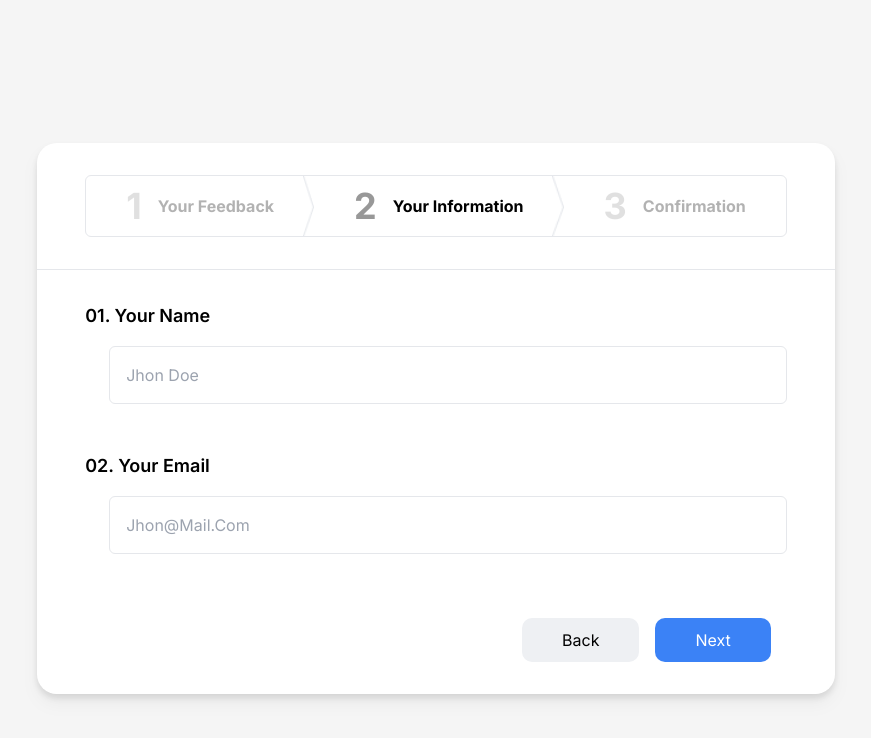
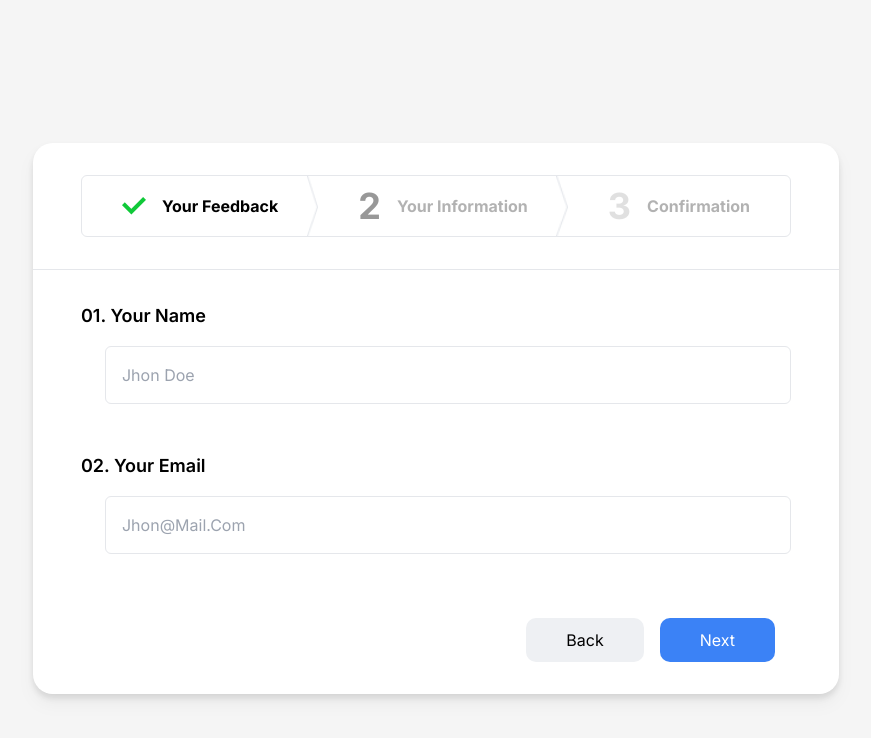
Before and after one commit to Jerald-tonmoy-dias/multi-step-form, a React (Vite) app: page / in a window 1280 px wide. Both pictures are taken after a click on the button "Next". Shown: the part 257-995 px from the top of the page, without its empty margins (204-1075 px from the left). Built offline with nearby package versions, Linux system fonts and the light colour scheme.

Commit message:
topnavbar checked

```diff
--- a/package.json
+++ b/package.json
@@ -10,8 +10,7 @@
   },
   "dependencies": {
     "react": "^18.2.0",
-    "react-dom": "^18.2.0",
-    "react-icons": "^4.4.0"
+    "react-dom": "^18.2.0"
   },
   "devDependencies": {
     "@types/react": "^18.0.17",
--- a/src/components/BottomNavigation.jsx
+++ b/src/components/BottomNavigation.jsx
@@ -11,11 +11,25 @@ export default function BottomNavigation({
     console.log("data paisi", navigationTitle);
   }, []);
 
+  // handle next button
+  const handleNextButton = () => {
+    setCountSteps((prevCountSteps) => prevCountSteps + 1);
+    setNavigationTitle([...navigationTitle], [navigationTitle[countSteps].complete = true]);
+
+
+  }
+
+  // handle back button
+  const handleBackButton = () => {
+    setCountSteps((prevCountSteps) => prevCountSteps - 1);
+    setNavigationTitle([...navigationTitle], [navigationTitle[countSteps].complete = false]);
+  }
+
   return (
     <div className="mx-12 py-8 flex justify-end">
       {countSteps > 0 ? (
         <button
-          onClick={() => setCountSteps((prevCountSteps) => prevCountSteps - 1)}
+          onClick={() => handleBackButton()}
           className="bg-template_btn_bg_gray text-black rounded-10 capitalize custom-px-40 mr-4"
         >
           back
@@ -25,7 +39,7 @@ export default function BottomNavigation({
       )}
       {countSteps < navigationTitle.length - 1 ? (
         <button
-          onClick={() => setCountSteps((prevCountSteps) => prevCountSteps + 1)}
+          onClick={() => handleNextButton()}
           className={`bg-blue-500 text-white rounded-10 capitalize custom-px-40 mr-4 `}
         >
           next
--- a/src/components/TopNavbar.jsx
+++ b/src/components/TopNavbar.jsx
@@ -12,21 +12,23 @@ export default function TopNavbar({ navigationTitle, countSteps }) {
                 className={`p-4 flex items-center custom-px-40 relative`}
                 key={index}
               >
-                <span
-                  className={`${
-                    countSteps == index
+                {navigation.complete === false ? <span
+                  className={`${countSteps == index
                     ? "text-active_number_color"
                     : "text-deactive_number_color"
                     }  text-4xl font-bold inline-block mr-4`}
                 >
                   {index + 1}
-                </span>
-                {/* <span className={`  text-4xl font-bold inline-block mr-4`}>
+                </span> : ''}
+
+                {navigation.complete === true ? <span className={`
+                text-4xl font-bold inline-block mr-4
+                `}>
                   <img src={checkIcon} alt="" />
-                </span> */}
+                </span> : ''}
+
                 <span
-                  className={`${
-                    countSteps == index
+                  className={`${navigation.complete === true
                     ? "text-black"
                     : "text-deactive_text_color"
                     } text-md font-bold  capitalize`}
@@ -35,8 +37,7 @@ export default function TopNavbar({ navigationTitle, countSteps }) {
                   {navigation.title}
                 </span>
                 <img
-                  className={`absolute right-0 top-0 bottom-0 h-100-percent ${
-                    navigationTitle.length - 1 === index ? "hidden" : ""
+                  className={`absolute right-0 top-0 bottom-0 h-100-percent ${navigationTitle.length - 1 === index ? "hidden" : ""
                     }`}
                   src={rac}
                   alt=""
@@ -44,22 +45,6 @@ export default function TopNavbar({ navigationTitle, countSteps }) {
               </button>
             );
           })}
-
-        {/* <button className={`p-4 flex items-center custom-px-40 relative`}>
-                    <span className='text-active_number_color text-4xl font-bold inline-block mr-4'>1</span>
-                    <span className='text-md font-bold text-black capitalize'> your feedback</span>
-                    <img className='absolute right-0 top-0 bottom-0 h-100-percent' src={rac} alt="" />
-                </button>
-
-                <button className='p-4 flex items-center custom-px-40 relative'>
-                    <span className='text-deactive_number_color text-4xl font-bold inline-block mr-4'>2</span>
-                    <span className='text-md font-bold text-deactive_text_color capitalize'> your information</span>
-                    <img className='absolute right-0 top-0 bottom-0 h-100-percent' src={rac} alt="" />
-                </button>
-                <button className='p-4 flex items-center custom-px-40 relative'>
-                    <span className='text-deactive_number_color text-4xl font-bold inline-block mr-4'>3</span>
-                    <span className='text-md font-bold text-deactive_text_color capitalize'> confirmation</span>
-                </button> */}
       </div>
     </>
   );
```
Also changed, not shown: 1 other file (tests, documents, lock files or other folders). Lines whose indentation alone changed are shown as unchanged.
